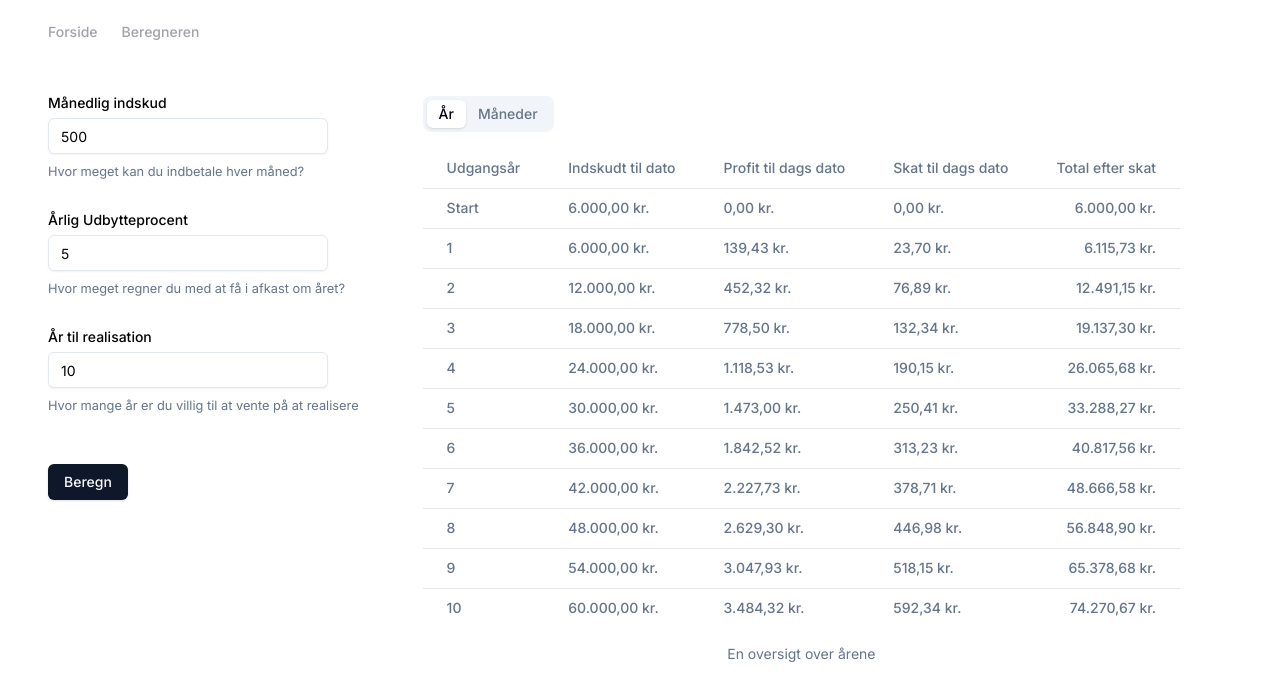
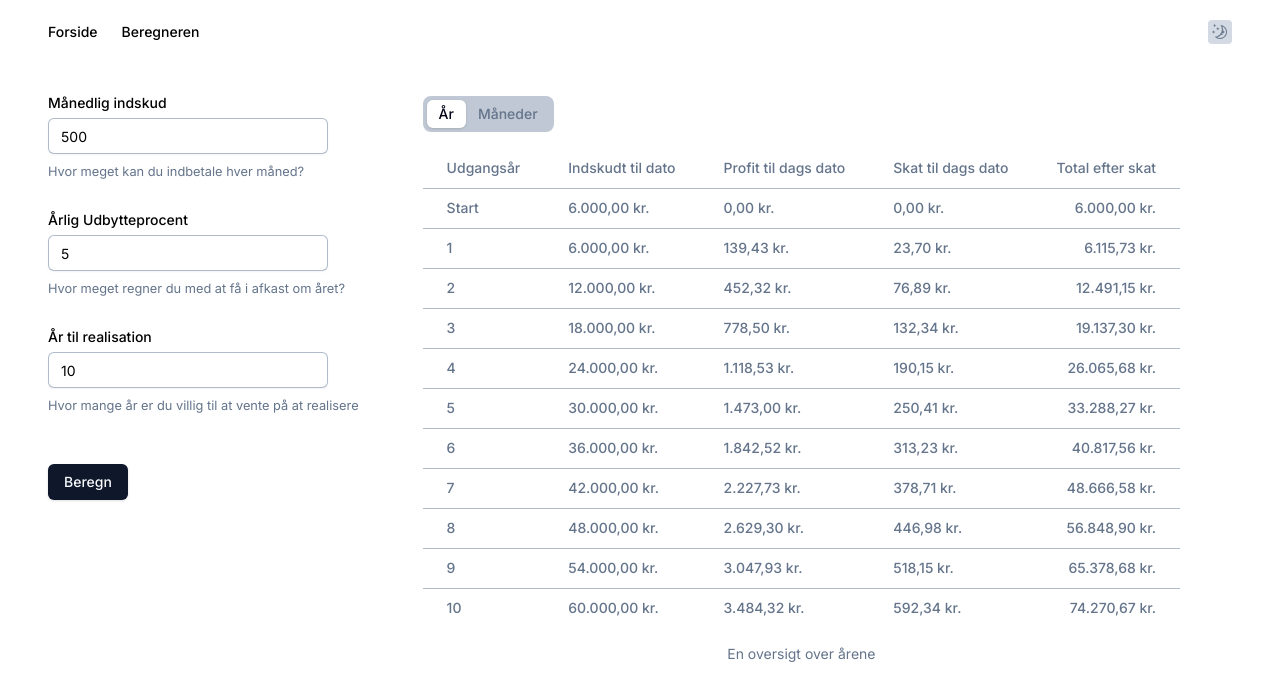
Before and after one commit to barrybtw/aktiesparekonto, a Next.js app: page /beregneren in a window 1280 px wide. Shown: the top 700 px of the page. Built offline with nearby package versions, Linux system fonts and the light colour scheme.

Commit message:
styling changes, and added theme switch

```diff
--- a/app/page.tsx
+++ b/app/page.tsx
@@ -1,10 +1,8 @@
-import Projections from '@/components/projections';
-import Questionnaire from '@/components/questionnaire';
 import Link from 'next/link';
 
 export default function Home() {
   return (
-    <main className=''>
+    <main className='transition-colors bg-slate-50 dark:bg-'>
       <p>Dette er forsiden</p>
       <Link href={'beregneren'} className='underline'>
         Gå til beregneren
--- a/components/navigation.tsx
+++ b/components/navigation.tsx
@@ -1,33 +1,29 @@
 import { cn } from '@/lib/utils';
+import { useTheme } from 'next-themes';
 import Link from 'next/link';
+import ThemeSwitch from './theme-switch';
 
 export default function Navigation({
   className,
   ...props
 }: React.HTMLAttributes<HTMLElement>) {
   return (
-    <nav
-      className={cn('flex items-center space-x-4 lg:space-x-6', className)}
-      {...props}
-    >
+    <nav className={cn('flex items-center w-full', className)} {...props}>
+      <ul className='flex items-center w-full space-x-4 lg:space-x-6'>
         <Link
           href='/'
-        className='text-sm font-medium transition-colors text-zinc-400 hover:text-neutral-50'
+          className='text-sm font-medium transition-colors dark:text-zinc-400 dark:hover:text-neutral-50 hover:text-slate-800'
         >
           Forside
         </Link>
         <Link
           href='/beregneren'
-        className='text-sm font-medium transition-colors text-zinc-400 hover:text-neutral-50'
+          className='text-sm font-medium transition-colors dark:text-zinc-400 dark:hover:text-neutral-50 hover:text-slate-800'
         >
           Beregneren
         </Link>
-      {/* <Link
-        href='/om'
-        className='text-sm font-medium transition-colors text-zinc-400 hover:text-neutral-50'
-      >
-        Om projektet
-      </Link> */}
+      </ul>
+      <ThemeSwitch />
     </nav>
   );
 }
--- a/components/projections.tsx
+++ b/components/projections.tsx
@@ -67,8 +67,6 @@ export default function Projections({
     taxRate: 0.17,
     years: yearsToLookAhead,
   });
-
-  console.log({ totals, monthlyProgress, yearlyProgress });
 
   if (typeof yearlyProgress === 'undefined') {
     return null;
@@ -161,9 +159,9 @@ export default function Projections({
                 <TableHead aria-label='indskudt mængde'>
                   {Formatter(monthlyPayment)}
                 </TableHead>
-                <TableHead aria-label='profit'></TableHead>
-                <TableHead aria-label='profit'></TableHead>
-                <TableHead aria-label='skat'></TableHead>
+                <TableHead aria-label='profit'>{Formatter(0)}</TableHead>
+                <TableHead aria-label='skat'>{Formatter(0)}</TableHead>
+                <TableHead aria-label='skat'>{Formatter(0)}</TableHead>
                 <TableHead className='text-right'>
                   {Formatter(monthlyPayment)}
                 </TableHead>
--- /dev/null
+++ b/components/theme-switch.tsx
@@ -0,0 +1,26 @@
+'use client';
+import { cn } from '@/lib/utils';
+import { MoonIcon, SunIcon } from '@radix-ui/react-icons';
+import { useTheme } from 'next-themes';
+
+export default function ThemeSwitch() {
+  const { theme, setTheme } = useTheme();
+
+  return (
+    <button
+      aria-label='Toggle Dark Mode'
+      type='button'
+      className={cn(
+        'p-1 rounded bg-slate-400/40 text-slate-500/90 dark:bg-slate-800/60 dark:text-slate-400/90',
+        'hover:bg-slate-400/60 hover:text-slate-500 hover:dark:bg-slate-800 hover:dark:text-slate-400',
+      )}
+      onClick={() => setTheme(theme === 'dark' ? 'light' : 'dark')}
+    >
+      {theme === 'dark' ? (
+        <SunIcon className='w-4 h-4' aria-label='go light' />
+      ) : (
+        <MoonIcon className='w-4 h-4' aria-label='go dark' />
+      )}
+    </button>
+  );
+}
--- a/components/ui/button.tsx
+++ b/components/ui/button.tsx
@@ -10,7 +10,7 @@ const buttonVariants = cva(
     variants: {
       variant: {
         default:
-          'bg-slate-900 text-slate-50 shadow hover:bg-red-900/90 dark:bg-slate-200 dark:text-slate-900 dark:hover:bg-slate-50/80',
+          'bg-slate-900 text-slate-50 shadow hover:bg-slate-900/90 dark:bg-slate-200 dark:text-slate-900 dark:hover:bg-slate-50/80',
         destructive:
           'bg-red-500 text-slate-50 shadow-sm hover:bg-red-500/90 dark:bg-red-900 dark:text-red-50 dark:hover:bg-red-900/90',
         outline:
--- a/components/ui/input.tsx
+++ b/components/ui/input.tsx
@@ -1,6 +1,6 @@
-import * as React from "react"
+import * as React from 'react';
 
-import { cn } from "@/lib/utils"
+import { cn } from '@/lib/utils';
 
 export interface InputProps
   extends React.InputHTMLAttributes<HTMLInputElement> {}
@@ -11,15 +11,15 @@ const Input = React.forwardRef<HTMLInputElement, InputProps>(
       <input
         type={type}
         className={cn(
-          "flex h-9 w-full rounded-md border border-slate-200 border-slate-200 bg-white px-3 py-1 text-sm shadow-sm transition-colors file:border-0 file:bg-transparent file:text-sm file:font-medium placeholder:text-slate-500 focus-visible:outline-none focus-visible:ring-1 focus-visible:ring-slate-400 disabled:cursor-not-allowed disabled:opacity-50 dark:border-slate-800 dark:border-slate-800 dark:bg-slate-950 dark:placeholder:text-slate-400 dark:focus-visible:ring-slate-800",
-          className
+          'flex h-9 w-full rounded-md border border-slate-400/75 bg-white px-3 py-1 text-sm shadow-sm transition-colors file:border-0 file:bg-transparent file:text-sm file:font-medium placeholder:text-slate-400 focus-visible:outline-none focus-visible:ring-1 focus-visible:ring-slate-500 disabled:cursor-not-allowed disabled:opacity-50 dark:border-slate-800 dark:bg-slate-950 dark:placeholder:text-slate-400 dark:focus-visible:ring-slate-800',
+          className,
         )}
         ref={ref}
         {...props}
       />
-    )
-  }
-)
-Input.displayName = "Input"
+    );
+  },
+);
+Input.displayName = 'Input';
 
-export { Input }
+export { Input };
--- a/components/ui/table.tsx
+++ b/components/ui/table.tsx
@@ -58,7 +58,7 @@ const TableRow = React.forwardRef<
   <tr
     ref={ref}
     className={cn(
-      'border-b transition-colors hover:bg-slate-100/50 data-[state=selected]:bg-slate-100 dark:hover:bg-slate-800/50 dark:data-[state=selected]:bg-slate-800',
+      'border-b transition-colors hover:bg-slate-100/50 data-[state=selected]:bg-slate-100 dark:hover:bg-slate-800/50 dark:border-zinc-50 border-slate-400/75 dark:data-[state=selected]:bg-slate-800',
       className,
     )}
     {...props}
--- a/components/ui/tabs.tsx
+++ b/components/ui/tabs.tsx
@@ -1,11 +1,11 @@
-"use client"
+'use client';
 
-import * as React from "react"
-import * as TabsPrimitive from "@radix-ui/react-tabs"
+import * as React from 'react';
+import * as TabsPrimitive from '@radix-ui/react-tabs';
 
-import { cn } from "@/lib/utils"
+import { cn } from '@/lib/utils';
 
-const Tabs = TabsPrimitive.Root
+const Tabs = TabsPrimitive.Root;
 
 const TabsList = React.forwardRef<
   React.ElementRef<typeof TabsPrimitive.List>,
@@ -14,13 +14,13 @@ const TabsList = React.forwardRef<
   <TabsPrimitive.List
     ref={ref}
     className={cn(
-      "inline-flex h-9 items-center justify-center rounded-lg bg-slate-100 p-1 text-slate-500 dark:bg-slate-800 dark:text-slate-400",
-      className
+      'inline-flex h-9 items-center justify-center rounded-lg bg-slate-400/60 p-1 text-slate-500 dark:bg-slate-800 dark:text-slate-400',
+      className,
     )}
     {...props}
   />
-))
-TabsList.displayName = TabsPrimitive.List.displayName
+));
+TabsList.displayName = TabsPrimitive.List.displayName;
 
 const TabsTrigger = React.forwardRef<
   React.ElementRef<typeof TabsPrimitive.Trigger>,
@@ -29,13 +29,13 @@ const TabsTrigger = React.forwardRef<
   <TabsPrimitive.Trigger
     ref={ref}
     className={cn(
-      "inline-flex items-center justify-center whitespace-nowrap rounded-md px-3 py-1 text-sm font-medium ring-offset-white transition-all focus-visible:outline-none focus-visible:ring-2 focus-visible:ring-slate-400 focus-visible:ring-offset-2 disabled:pointer-events-none disabled:opacity-50 data-[state=active]:bg-white data-[state=active]:text-slate-950 data-[state=active]:shadow dark:ring-offset-slate-950 dark:focus-visible:ring-slate-800 dark:data-[state=active]:bg-slate-950 dark:data-[state=active]:text-slate-50",
-      className
+      'inline-flex items-center justify-center whitespace-nowrap rounded-md px-3 py-1 text-sm font-medium ring-offset-white transition-all focus-visible:outline-none focus-visible:ring-2 focus-visible:ring-slate-400 focus-visible:ring-offset-2 disabled:pointer-events-none disabled:opacity-50 data-[state=active]:bg-white data-[state=active]:text-slate-950 data-[state=active]:shadow dark:ring-offset-slate-950 dark:focus-visible:ring-slate-800 dark:data-[state=active]:bg-slate-950 dark:data-[state=active]:text-slate-50',
+      className,
     )}
     {...props}
   />
-))
-TabsTrigger.displayName = TabsPrimitive.Trigger.displayName
+));
+TabsTrigger.displayName = TabsPrimitive.Trigger.displayName;
 
 const TabsContent = React.forwardRef<
   React.ElementRef<typeof TabsPrimitive.Content>,
@@ -44,12 +44,12 @@ const TabsContent = React.forwardRef<
   <TabsPrimitive.Content
     ref={ref}
     className={cn(
-      "mt-2 ring-offset-white focus-visible:outline-none focus-visible:ring-2 focus-visible:ring-slate-400 focus-visible:ring-offset-2 dark:ring-offset-slate-950 dark:focus-visible:ring-slate-800",
-      className
+      'mt-2 ring-offset-white focus-visible:outline-none focus-visible:ring-2 focus-visible:ring-slate-400 focus-visible:ring-offset-2 dark:ring-offset-slate-950 dark:focus-visible:ring-slate-800',
+      className,
     )}
     {...props}
   />
-))
-TabsContent.displayName = TabsPrimitive.Content.displayName
+));
+TabsContent.displayName = TabsPrimitive.Content.displayName;
 
-export { Tabs, TabsList, TabsTrigger, TabsContent }
+export { Tabs, TabsList, TabsTrigger, TabsContent };
```
Also changed, not shown: components/questionnaire.tsx (+2 -16 lines). Lines whose indentation alone changed are shown as unchanged.
